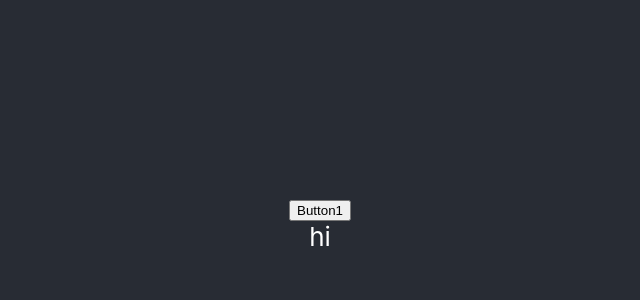
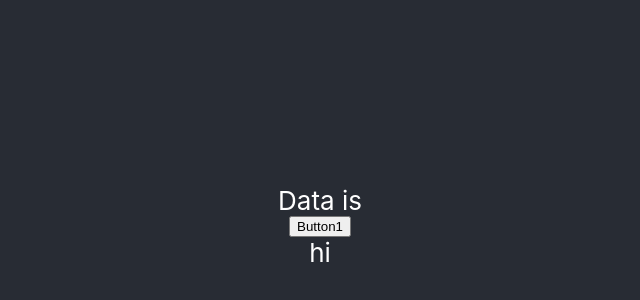
Before and after one commit to ameerebrahim007/client-template, a React (Create React App) app: page / in a window 1280 px wide. Shown: the part 174-474 px from the top of the page, without its empty margins (320-960 px from the left). Built offline with nearby package versions, Linux system fonts and the light colour scheme.

Commit message:
empy=ty string print

```diff
--- a/src/App.js
+++ b/src/App.js
@@ -36,7 +36,7 @@ function App() {
   return (
     <div className="App">
       <header className="App-header">
-        <span>{data.key1}</span>
+        {data ? <span>{data.key1}</span> : "Data is "}
         <button id="message" onClick={handleClick}>
           Button1
         </button>
```
